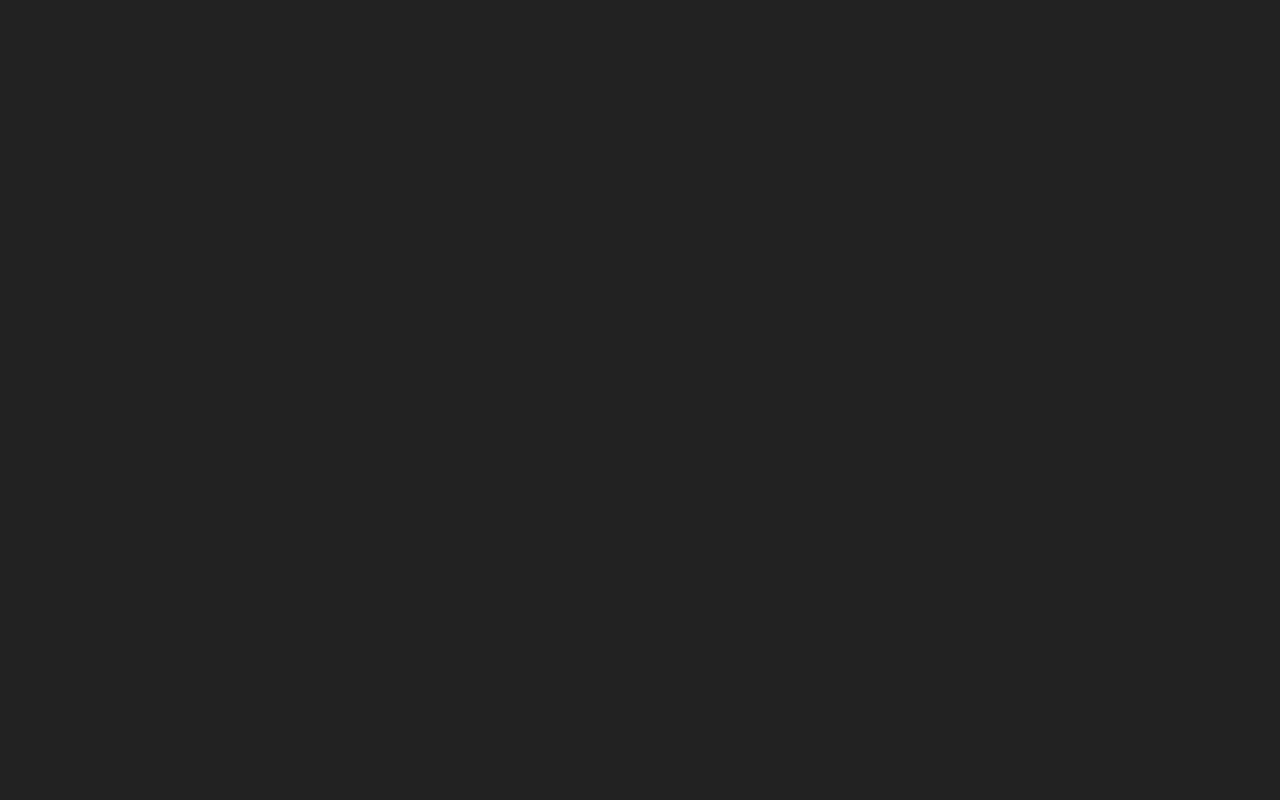
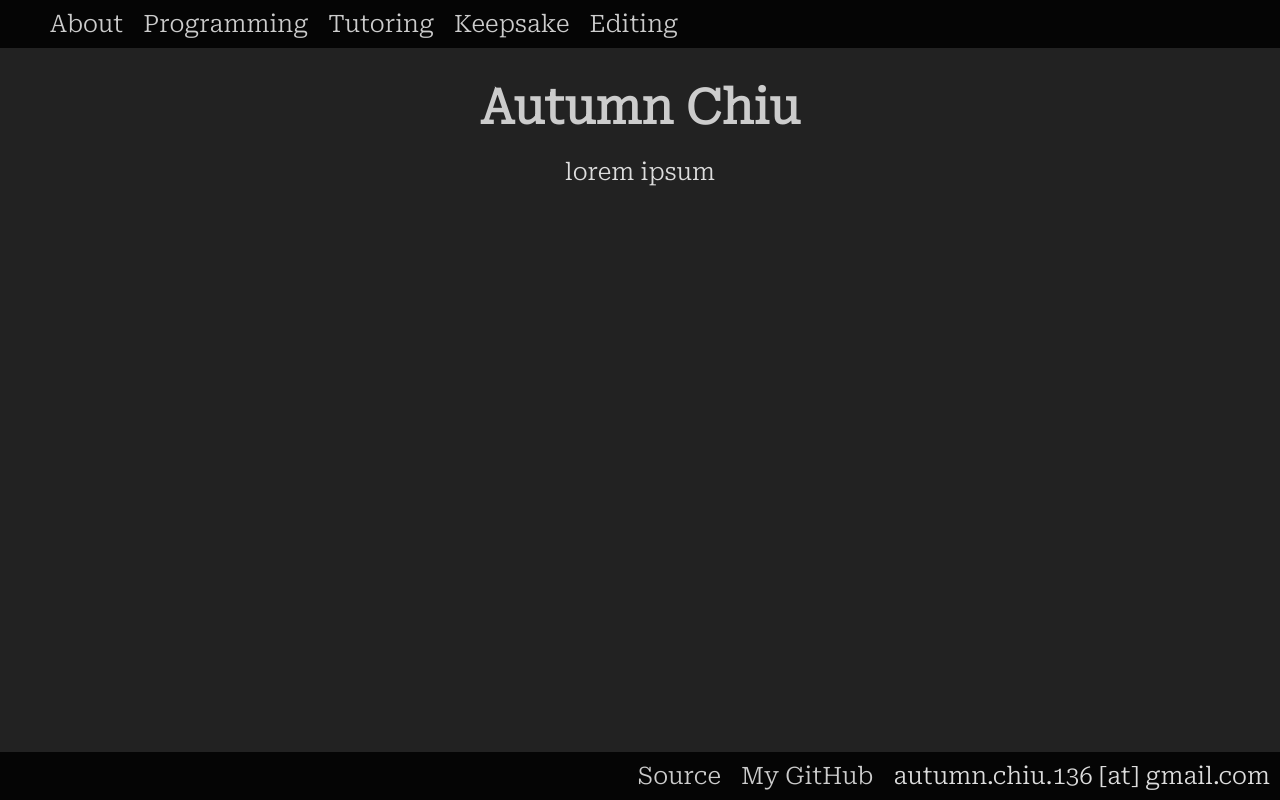
Before and after one commit to jjayeon/jjayeon.github.io, a React (Create React App) app: page /#/keepsake in a window 1280 px wide. Before the commit this address had no page. Built offline with nearby package versions, Linux system fonts and the light colour scheme.

Commit message:
reorganize directory layout

```diff
--- a/src/App.js
+++ b/src/App.js
@@ -1,20 +1,22 @@
 import { Routes, Route } from "react-router-dom";
 import Layout from "./Layout";
-import Home from "./pages/Home";
-import Projects from "./pages/Projects";
-import Tutoring from "./pages/Tutoring";
-import Youtube from "./pages/Youtube";
-import About from "./pages/About";
+import Home from "./Home/Home";
+import About from "./About/About";
+import Programming from "./Programming/Programming";
+import Tutoring from "./Tutoring/Tutoring";
+import Keepsake from "./Keepsake/Keepsake";
+import Editing from "./Editing/Editing";
 
 export default function App() {
     return (
         <Routes>
           <Route path="/" element={<Layout />}>
             <Route index element={<Home />} />
-            <Route path="projects/*" element={<Projects />} />
-            <Route path="tutoring" element={<Tutoring />} />
-            <Route path="youtube" element={<Youtube />}/>
             <Route path="about" element={<About />}/>
+            <Route path="programming" element={<Programming />}/>
+            <Route path="tutoring" element={<Tutoring />}/>
+            <Route path="keepsake" element={<Keepsake />}/>
+            <Route path="editing" element={<Editing />}/>
           </Route>
         </Routes>
     );
--- /dev/null
+++ b/src/Editing/Editing.js
@@ -0,0 +1,7 @@
+export default function Editing() {
+    return (
+        <div>
+          <p>lorem ipsum</p>
+        </div>
+    );
+}
--- /dev/null
+++ b/src/Keepsake/Keepsake.js
@@ -0,0 +1,9 @@
+import "./keepsake.css";
+
+export default function Keepsake() {
+    return (
+        <div>
+          <p>lorem ipsum</p>
+        </div>
+    );
+}
--- /dev/null
+++ b/src/Keepsake/keepsake.css
@@ -0,0 +1,3 @@
+p {
+
+}
--- a/src/Layout.js
+++ b/src/Layout.js
@@ -16,18 +16,11 @@ export default function Layout() {
 function TopBar() {
     return (
         <ul id="top">
-          <Link to="projects">
-            <li>Projects</li>
-          </Link>
-          <Link to="tutoring">
-            <li>Tutoring</li>
-          </Link>
-          <Link to="youtube">
-            <li>Youtube</li>
-          </Link>
-          <Link to="about">
-            <li>About</li>
-          </Link>
+          <Link to="about"> <li>About</li> </Link>
+          <Link to="programming"> <li>Programming</li> </Link>
+          <Link to="tutoring"> <li>Tutoring</li> </Link>
+          <Link to="keepsake"> <li>Keepsake</li> </Link>
+          <Link to="editing"> <li>Editing</li> </Link>
         </ul>
     );
 }
--- a/src/pages/Projects.js
+++ b/src/Programming/Programming.js
@@ -1,7 +1,7 @@
 import { Routes, Route, Link, useParams } from "react-router-dom";
 import info from "./project-info.json";
 
-export default function Projects() {
+export default function Programming() {
     return (
         <Routes>
           <Route index element={<Index />} />
--- a/src/pages/Youtube.js
+++ /dev/null
@@ -1,15 +0,0 @@
-export default function Youtube() {
-    return (
-        <div>
-          <p>
-            Outside of my professional work, I also run a Youtube channel for short-form video essays:
-          </p>
-          <p>
-            <iframe width="560" height="315" src="https://www.youtube.com/embed/videoseries?list=PLMk4curXqng2KFCZxy6H-Fdkw5Rcgr6lh" title="YouTube video player" frameborder="0" allow="accelerometer; autoplay; clipboard-write; encrypted-media; gyroscope; picture-in-picture; web-share" allowfullscreen></iframe>
-          </p>
-          <p>
-            My work usually focuses on analysis of game design, with occasional segues into media analysis and philosophical tangents.
-          </p>
-        </div>
-    );
-}
```
Also changed, not shown: src/About/About.js (renamed from src/pages/About.js), src/Home/Home.js (renamed from src/pages/Home.js), src/Programming/project-info.json (renamed from src/pages/project-info.json), src/Tutoring/Tutoring.js (renamed from src/pages/Tutoring.js).
